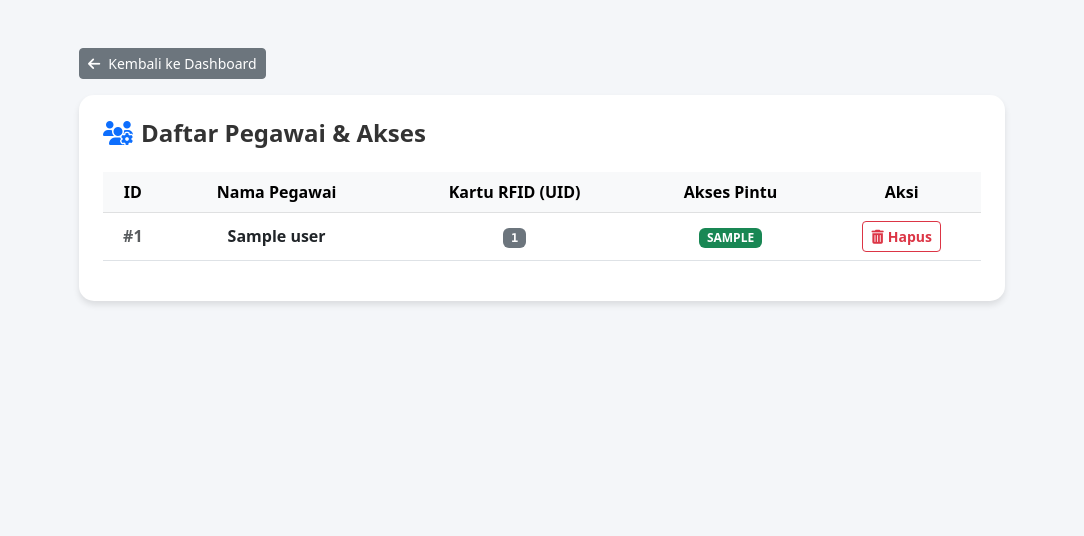
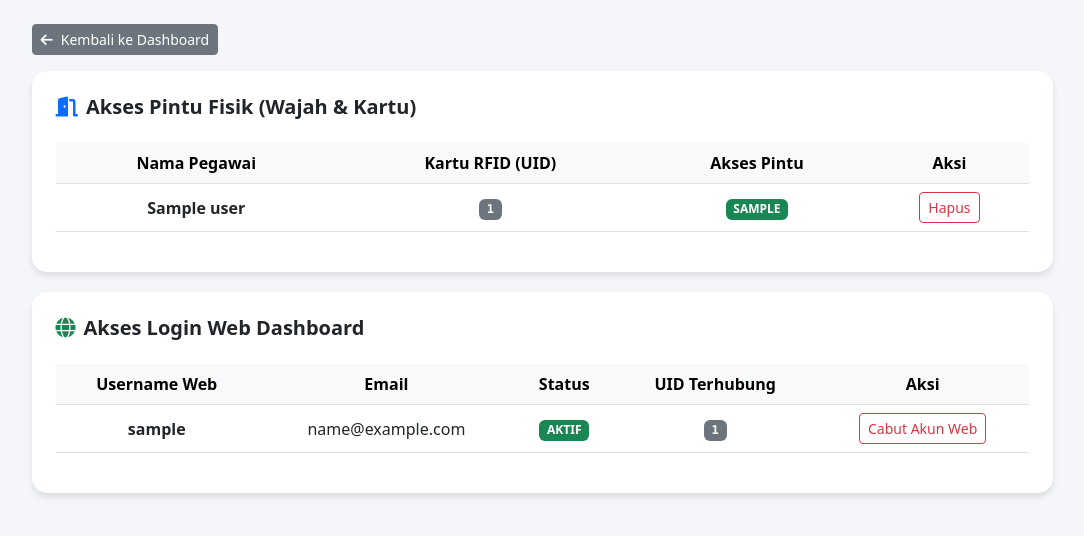
Before and after one commit to IAMYANTO/web-skripsi, a Flask app: template templates/users.html in a window 1280 px wide. Shown: the top 536 px of the page, without its empty margins (98-1182 px from the left). Run offline with Flask 3, Linux system fonts and the light colour scheme; the template is opened without the code that fills it: most values are stand-ins (such as "Sample title", 1, 10 or a date in 2020).

Commit message:
Update users.html

```diff
--- a/templates/users.html
+++ b/templates/users.html
@@ -3,17 +3,15 @@
 <head>
     <meta charset="UTF-8">
     <meta name="viewport" content="width=device-width, initial-scale=1.0">
-    <title>Manajemen Pegawai - Smart Door</title>
+    <title>Manajemen Pegawai & Web - Smart Door</title>
     <link href="https://cdn.jsdelivr.net/npm/bootstrap@5.3.0/dist/css/bootstrap.min.css" rel="stylesheet">
     <link rel="stylesheet" href="https://cdnjs.cloudflare.com/ajax/libs/font-awesome/6.4.0/css/all.min.css">
     <style>
         :root { --bg: #f4f6f9; --card: #ffffff; --text: #333; }
         [data-theme="dark"] { --bg: #1a1a1a; --card: #2d2d2d; --text: #f4f4f4; }
-
         body { background-color: var(--bg); color: var(--text); transition: 0.3s; }
-        .card { background-color: var(--card) !important; color: var(--text); border-radius: 15px; border: none; box-shadow: 0 4px 6px rgba(0,0,0,0.1); }
+        .card { background-color: var(--card) !important; border-radius: 15px; border: none; box-shadow: 0 4px 6px rgba(0,0,0,0.1); margin-bottom: 20px;}
         .table { color: var(--text); }
-
         [data-theme="dark"] .text-muted { color: #aeb4b9 !important; }
         [data-theme="dark"] .table-light th { background-color: #333 !important; color: #fff !important; border-color: #444; }
         [data-theme="dark"] td { border-color: #444; }
@@ -22,21 +20,18 @@
 </head>
 <body>
 
-<div class="container mt-5">
+<div class="container mt-4 mb-5">
     <div class="row justify-content-center">
-        <div class="col-md-10">
+        <div class="col-md-11">
             <a href="/" class="btn btn-sm btn-secondary mb-3"><i class="fa-solid fa-arrow-left me-2"></i>Kembali ke Dashboard</a>
 
+            <!-- TABEL 1: AKSES PINTU FISIK -->
             <div class="card p-4">
-                <div class="d-flex justify-content-between align-items-center mb-4">
-                    <h4 class="fw-bold mb-0"><i class="fa-solid fa-users-gear text-primary me-2"></i>Daftar Pegawai & Akses</h4>
-                </div>
-
+                <h5 class="fw-bold mb-4"><i class="fa-solid fa-door-open text-primary me-2"></i>Akses Pintu Fisik (Wajah & Kartu)</h5>
                 <div class="table-responsive">
                     <table class="table table-hover align-middle text-center">
                         <thead class="table-light">
                             <tr>
-                                <th>ID</th>
                                 <th>Nama Pegawai</th>
                                 <th>Kartu RFID (UID)</th>
                                 <th>Akses Pintu</th>
@@ -46,58 +41,78 @@
                         <tbody>
                             {% for user in users %}
                             <tr>
-                                <td class="text-muted fw-bold">#{{ user.id }}</td>
                                 <td class="fw-bold">{{ user.nama }}</td>
-                                <td>
-                                    {% if user.rfid_uid %}
-                                        <span class="badge bg-secondary font-monospace">{{ user.rfid_uid }}</span>
-                                    {% else %}
-                                        <span class="badge bg-warning text-dark"><i class="fa-solid fa-triangle-exclamation me-1"></i>Belum Tap</span>
-                                    {% endif %}
-                                </td>
+                                <td><span class="badge bg-secondary font-monospace">{{ user.rfid_uid if user.rfid_uid else 'Belum Tap' }}</span></td>
                                 <td><span class="badge bg-success">{{ user.allowed_door | upper }}</span></td>
                                 <td>
-                                    <button onclick="hapusPegawai({{ user.id }}, '{{ user.nama }}')" class="btn btn-sm btn-outline-danger fw-bold">
-                                        <i class="fa-solid fa-trash-can me-1"></i>Hapus
-                                    </button>
+                                    <button onclick="hapusUser('{{ user.id }}', '{{ user.nama }}')" class="btn btn-sm btn-outline-danger">Hapus</button>
                                 </td>
                             </tr>
                             {% else %}
-                            <tr>
-                                <td colspan="5" class="text-center text-muted py-4">Belum ada data pegawai.</td>
-                            </tr>
+                            <tr><td colspan="4" class="text-muted py-3">Belum ada data akses pintu.</td></tr>
                             {% endfor %}
                         </tbody>
                     </table>
                 </div>
+            </div>
 
+            <!-- TABEL 2: AKSES LOGIN WEB -->
+            <div class="card p-4">
+                <h5 class="fw-bold mb-4"><i class="fa-solid fa-globe text-success me-2"></i>Akses Login Web Dashboard</h5>
+                <div class="table-responsive">
+                    <table class="table table-hover align-middle text-center">
+                        <thead class="table-light">
+                            <tr>
+                                <th>Username Web</th>
+                                <th>Email</th>
+                                <th>Status</th>
+                                <th>UID Terhubung</th>
+                                <th>Aksi</th>
+                            </tr>
+                        </thead>
+                        <tbody>
+                            {% for admin in admins %}
+                            <tr>
+                                <td class="fw-bold">{{ admin.username }}</td>
+                                <td>{{ admin.email }}</td>
+                                <td>
+                                    {% if admin.status == 'ACTIVE' %}
+                                        <span class="badge bg-success">AKTIF</span>
+                                    {% else %}
+                                        <span class="badge bg-warning text-dark">PENDING</span>
+                                    {% endif %}
+                                </td>
+                                <td><span class="badge bg-secondary font-monospace">{{ admin.rfid_uid if admin.rfid_uid else '-' }}</span></td>
+                                <td>
+                                    <button onclick="hapusAdmin('{{ admin.id }}', '{{ admin.username }}')" class="btn btn-sm btn-outline-danger">Cabut Akun Web</button>
+                                </td>
+                            </tr>
+                            {% else %}
+                            <tr><td colspan="5" class="text-muted py-3">Belum ada akun web tambahan.</td></tr>
+                            {% endfor %}
+                        </tbody>
+                    </table>
+                </div>
             </div>
+
         </div>
     </div>
 </div>
 
 <script>
-// Sinkronisasi tema dengan yang ada di localStorage dari Dashboard
-if(localStorage.getItem("theme") === "dark") {
-    document.documentElement.setAttribute("data-theme", "dark");
+if(localStorage.getItem("theme") === "dark") { document.documentElement.setAttribute("data-theme", "dark"); }
+
+function hapusUser(id, nama) {
+    if(confirm(`Hapus akses pintu fisik untuk "${nama}"?`)) {
+        fetch(`/delete_user/${id}`, { method: 'POST' }).then(res => location.reload());
+    }
 }
 
-function hapusPegawai(userId, userName) {
-    if(confirm(`AWAS! Yakin ingin menghapus akses Wajah & RFID untuk "${userName}" secara permanen?`)) {
-        fetch(`/delete_user/${userId}`, {
-            method: 'POST'
-        }).then(res => {
-            if(res.ok) {
-                alert(`Pegawai ${userName} berhasil dihapus dari sistem!`);
-                location.reload(); // Refresh halaman agar tabel terupdate
-            } else {
-                alert("Gagal menghapus pegawai.");
-            }
-        });
+function hapusAdmin(id, username) {
+    if(confirm(`Cabut hak akses Login Web untuk username "${username}"?`)) {
+        fetch(`/delete_admin/${id}`, { method: 'POST' }).then(res => location.reload());
     }
 }
 </script>
-
-<script src="https://cdn.jsdelivr.net/npm/bootstrap@5.3.0/dist/js/bootstrap.bundle.min.js"></script>
 </body>
 </html>
```
